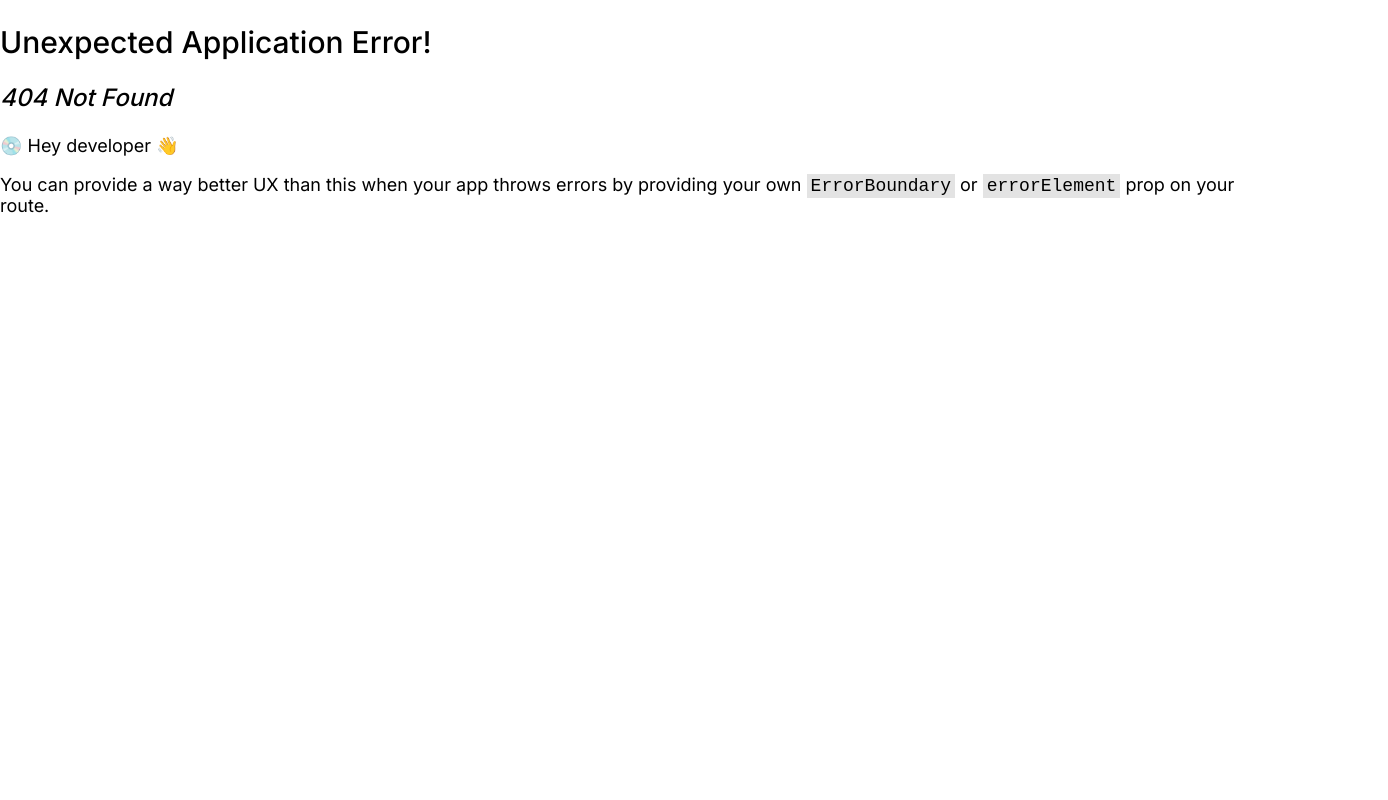
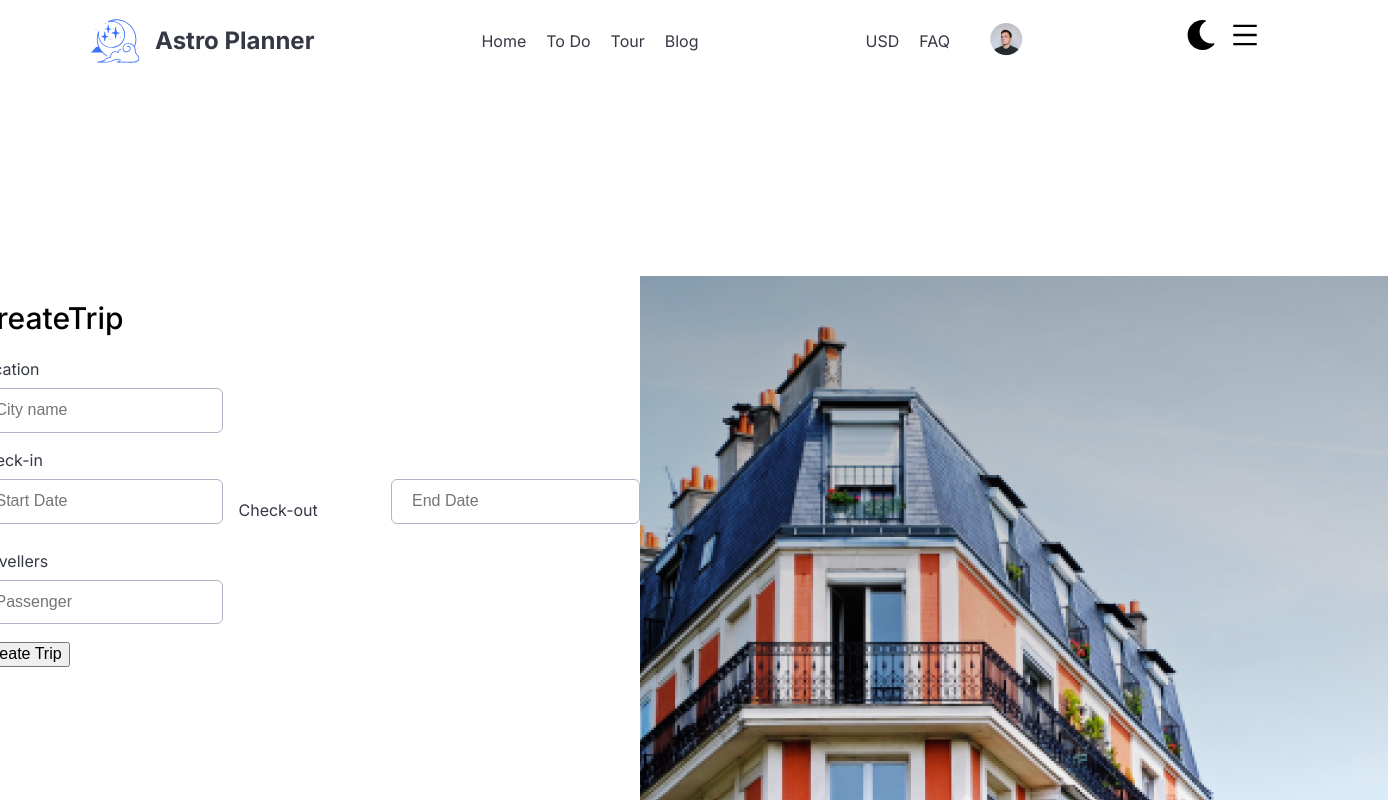
Before and after one commit to ronaldpaek/astro-planner-client, a React (Vite) app: page /create-trip in a window 1280 px wide. Before the commit this address had no page. Shown: the top 800 px of the page, 1388 px wide, since content can reach past the window. Built offline with nearby package versions, Linux system fonts and the light colour scheme.

Commit message:
added create-trip

```diff
--- a/src/App.scss
+++ b/src/App.scss
@@ -4,4 +4,5 @@
 @use './partials/navbar';
 @use './partials/darkmode';
 @use './partials/login';
+@use './partials/createtrip';
 @use './partials/footer';
--- /dev/null
+++ b/src/components/CreateTrip.jsx
@@ -0,0 +1,56 @@
+import React from 'react';
+import tripImage from '@/assets/trip-image.png';
+
+const CreateTrip = () => {
+  return (
+    <div>
+      <div className="form-wrapper">
+        <div className="grid">
+          <form className="create-trip-form ">
+            <div className="col-one">
+              <h2>CreateTrip</h2>
+              <label htmlFor="location">Location</label>
+              <input
+                type="text"
+                name="location"
+                id="location"
+                placeholder="City name"
+              />
+              <label htmlFor="check-in">Check-in</label>
+              <div className="flex">
+                <input
+                  type="text"
+                  name="startDate"
+                  id="startDate"
+                  placeholder="Start Date"
+                ></input>
+                <label htmlFor="check-out">Check-out</label>
+                <input
+                  type="text"
+                  name="endDate"
+                  id="endDate"
+                  placeholder="End Date"
+                ></input>
+              </div>
+              <label html for="travellers">
+                Travellers
+              </label>
+              <input
+                type="number"
+                name="travellers"
+                id="travellers"
+                placeholder="Passenger"
+              ></input>
+              <button className="create-trip-button">Create Trip</button>
+            </div>
+            <div className="col-two">
+              <img src={tripImage} alt="Trip Image" className="trip-image" />
+            </div>
+          </form>
+        </div>
+      </div>
+    </div>
+  );
+};
+
+export default CreateTrip;
--- /dev/null
+++ b/src/partials/_createtrip.scss
@@ -0,0 +1,12 @@
+@use './variables' as v;
+@use './mixins' as m;
+
+.create-trip-form {
+  display: flex;
+  justify-content: space-between;
+}
+
+.col-one,
+.col-two {
+  width: 50%;
+}
```
Also changed, not shown: src/main.jsx (+5 -3 lines), src/assets/trip-image.png (added).
